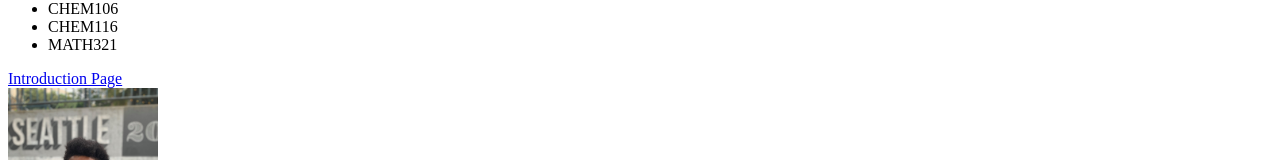
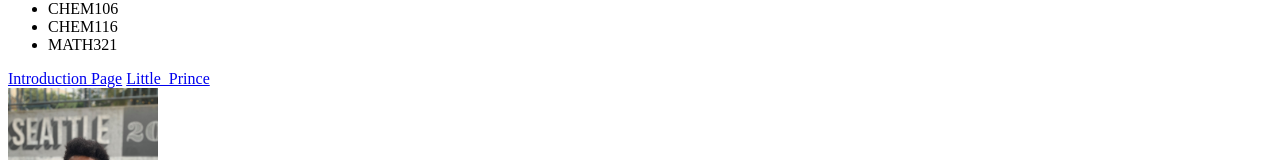
Before and after one commit to setisdale/COMP322_Website, a plain HTML site: page index.html in a window 1280 px wide. Shown: the part 156-316 px from the top of the page. Drawn offline with Linux system fonts and the light colour scheme.

Commit message:
add little prince to project

```diff
--- a/index.html
+++ b/index.html
@@ -20,6 +20,8 @@
     </ul>
 
     <a href="introduction.html">Introduction Page</a>
+    <a href="little_prince.html">Little_Prince</a>
+
     <div>
     <img src="./img/self%20photo%20(1).jpg" height="200" width="150">
     </div>
```
